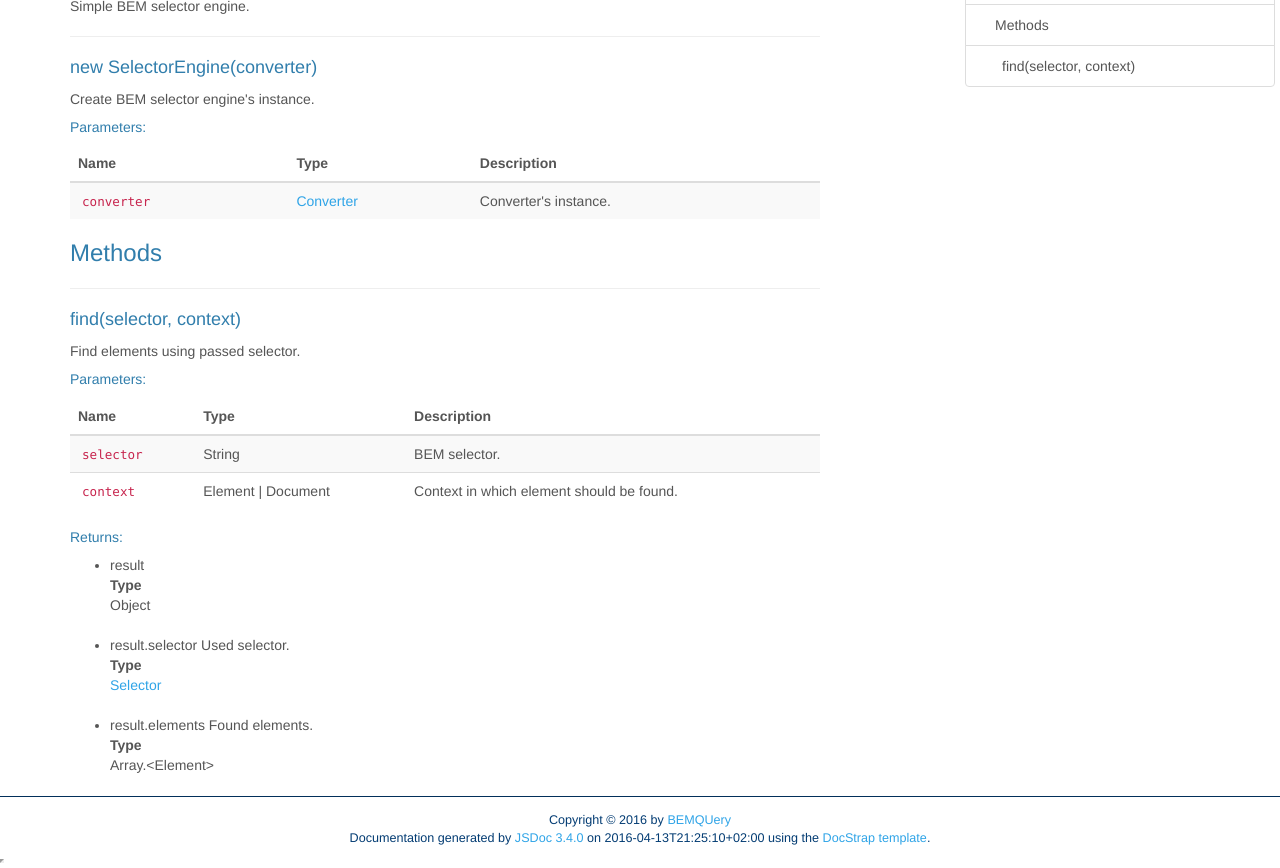
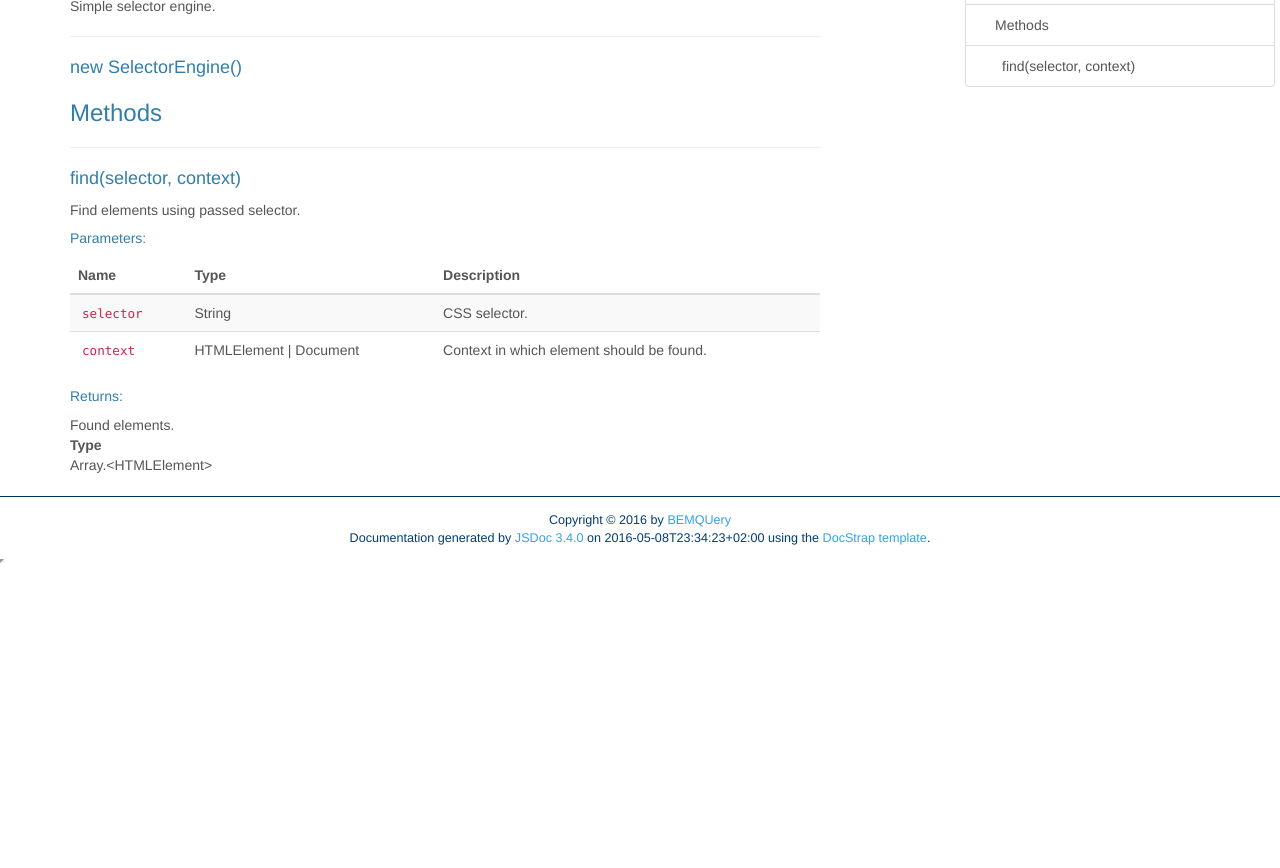
Before and after one commit to BEMQuery/bemquery-selector-engine, a plain HTML site: page SelectorEngine.html in a window 1280 px wide. Shown: the part 186-1054 px from the top of the page. After the commit the page ends 800 px from the top, so only its background shows below. Drawn offline with Linux system fonts and the light colour scheme.

Commit message:
[ci skip] Updated docs.

```diff
--- a/SelectorEngine.html
+++ b/SelectorEngine.html
@@ -4,7 +4,7 @@
 <head>
 	<meta charset="utf-8">
 	<meta name="viewport" content="width=device-width">
-	<title>bemquery-selector-engine Class: SelectorEngine</title>
+	<title>bemquery-package-boilerplate Class: SelectorEngine</title>
 
 	<!--[if lt IE 9]>
 	<script src="//html5shiv.googlecode.com/svn/trunk/html5.js"></script>
@@ -20,7 +20,7 @@
 <div class="navbar navbar-default navbar-fixed-top navbar-inverse">
 <div class="container">
 	<div class="navbar-header">
-		<a class="navbar-brand" href="index.html">bemquery-selector-engine</a>
+		<a class="navbar-brand" href="index.html">bemquery-package-boilerplate</a>
 		<button class="navbar-toggle" type="button" data-toggle="collapse" data-target="#topNavigation">
 			<span class="icon-bar"></span>
 			<span class="icon-bar"></span>
@@ -33,14 +33,7 @@
 			<li class="dropdown">
 				<a href="classes.list.html" class="dropdown-toggle" data-toggle="dropdown">Classes<b class="caret"></b></a>
 				<ul class="dropdown-menu ">
-					<li><a href="Converter.html">Converter</a></li><li><a href="Selector.html">Selector</a></li><li><a href="SelectorEngine.html">SelectorEngine</a></li>
-				</ul>
-			</li>
-
-			<li class="dropdown">
-				<a href="global.html" class="dropdown-toggle" data-toggle="dropdown">Global<b class="caret"></b></a>
-				<ul class="dropdown-menu ">
-					<li><a href="global.html#factory">factory</a></li>
+					<li><a href="SelectorEngine.html">SelectorEngine</a></li>
 				</ul>
 			</li>
 
@@ -79,7 +72,7 @@
         SelectorEngine
         </h2>
 
-            <div class="class-description">Simple BEM selector engine.</div>
+            <div class="class-description">Simple selector engine.</div>
 
 
 </header>
@@ -91,16 +84,11 @@
 
 <hr>
 <dt>
-    <h4 class="name" id="SelectorEngine"><span class="type-signature"></span>new SelectorEngine(converter)</h4>
+    <h4 class="name" id="SelectorEngine"><span class="type-signature"></span>new SelectorEngine()</h4>
 
 
 </dt>
 <dd>
-
-
-    <div class="description">
-        Create BEM selector engine's instance.
-    </div>
 
 
 
@@ -108,55 +96,6 @@
 
 
 
-
-        <h5>Parameters:</h5>
-
-
-<table class="params table table-striped">
-    <thead>
-    <tr>
-
-        <th>Name</th>
-
-
-        <th>Type</th>
-
-
-
-
-
-        <th class="last">Description</th>
-    </tr>
-    </thead>
-
-    <tbody>
-
-
-        <tr>
-
-                <td class="name"><code>converter</code></td>
-
-
-            <td class="type">
-
-
-<span class="param-type"><a href="Converter.html">Converter</a></span>
-
-
-
-
-            </td>
-
-
-
-
-
-            <td class="description last">Converter's instance.</td>
-        </tr>
-
-
-    </tbody>
-</table>
 
 
 
@@ -297,7 +236,7 @@
 
 
 
-            <td class="description last">BEM selector.</td>
+            <td class="description last">CSS selector.</td>
         </tr>
 
 
@@ -310,7 +249,7 @@
             <td class="type">
 
 
-<span class="param-type">Element</span>
+<span class="param-type">HTMLElement</span>
 |
 
 <span class="param-type">Document</span>
@@ -386,10 +325,10 @@ in which element should be found.</td>
 
 
     <h5>Returns:</h5>
-    <ul>
-            <li>
+
+
 <div class="param-desc">
-    result
+    Found elements.
 </div>
 
 
@@ -400,59 +339,15 @@ in which element should be found.</td>
     </dt>
     <dd>
 
-<span class="param-type">Object</span>
+<span class="param-type">Array.&lt;HTMLElement></span>
 
 
 
     </dd>
 </dl>
 
-</li>
-
-            <li>
-<div class="param-desc">
-    result.selector Used selector.
-</div>
 
 
-
-<dl>
-    <dt>
-        Type
-    </dt>
-    <dd>
-
-<span class="param-type"><a href="Selector.html">Selector</a></span>
-
-
-
-    </dd>
-</dl>
-
-</li>
-
-            <li>
-<div class="param-desc">
-    result.elements Found elements.
-</div>
-
-
-
-<dl>
-    <dt>
-        Type
-    </dt>
-    <dd>
-
-<span class="param-type">Array.&lt;Element></span>
-
-
-
-    </dd>
-</dl>
-
-</li>
-        </ul>
 
 
 </dd>
@@ -509,7 +404,7 @@ in which element should be found.</td>
 <span class="jsdoc-message">
 	Documentation generated by <a href="https://github.com/jsdoc3/jsdoc">JSDoc 3.4.0</a>
 
-		on 2016-04-13T21:25:10+02:00
+		on 2016-05-08T23:34:23+02:00
 
 	using the <a href="https://github.com/docstrap/docstrap">DocStrap template</a>.
 </span>
```
Also changed, not shown: classes.list.html (+4 -17 lines), index.html (+6 -19 lines), quicksearch.html (+1 -1 lines).
